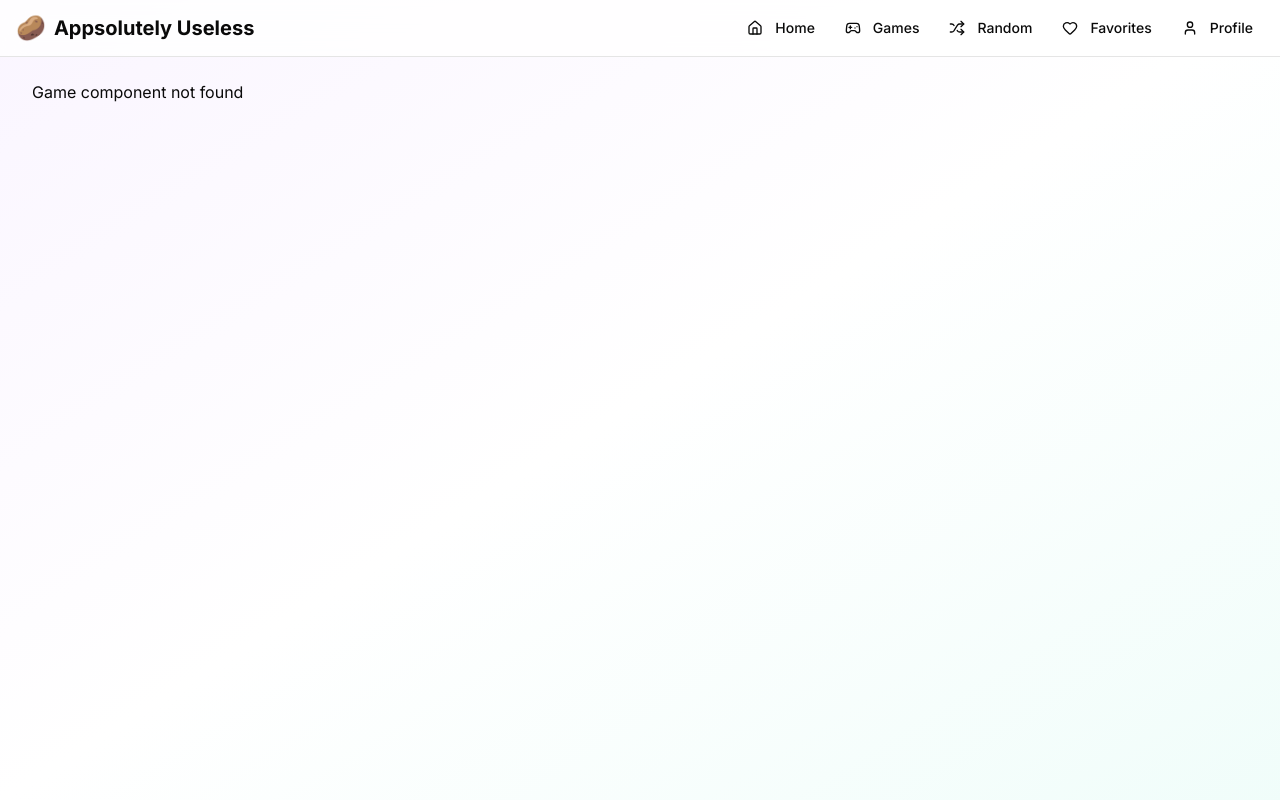
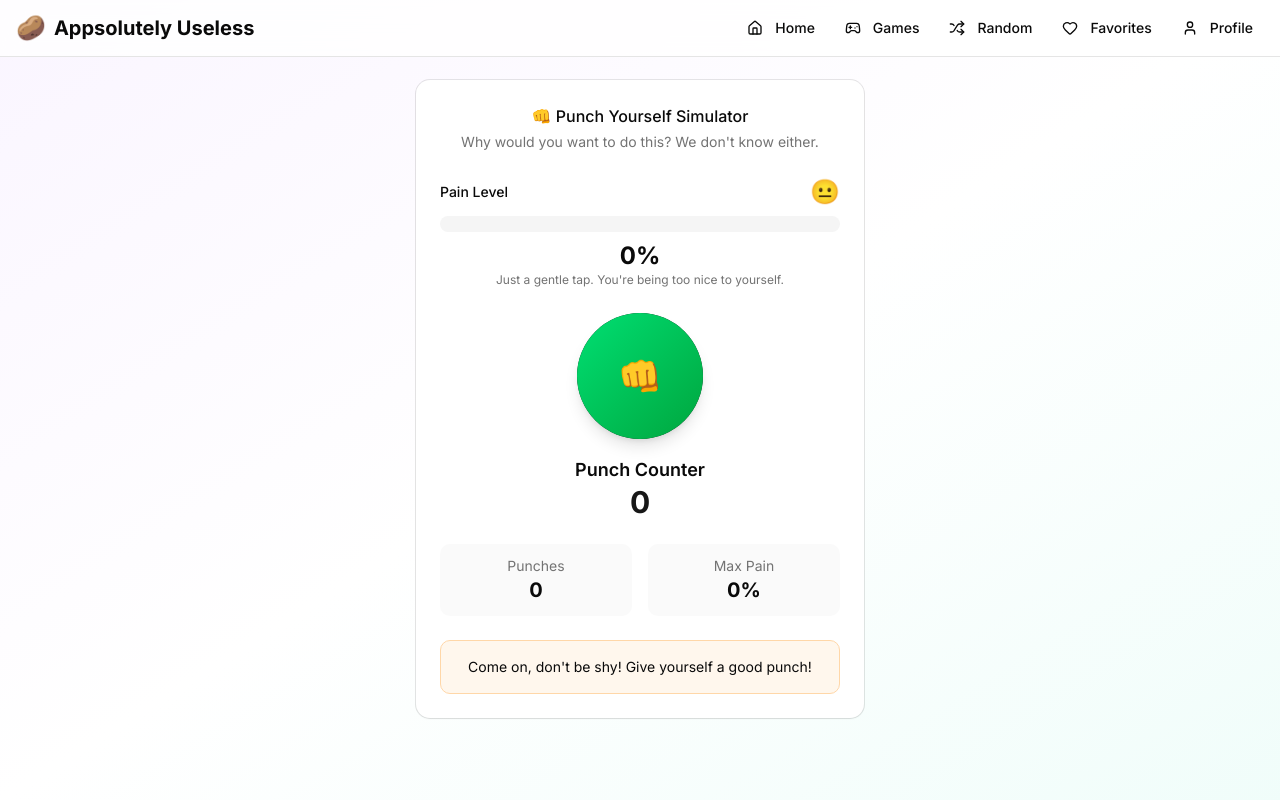
Before and after one commit to keerthi-officials/appsolutely-useless, a Next.js app: page /games/punch-simulator in a window 1280 px wide. Before the commit this address had no page. Built offline with nearby package versions, Linux system fonts and the light colour scheme.

Commit message:
added punch-yourself

```diff
--- a/app/games/[slug]/view.tsx
+++ b/app/games/[slug]/view.tsx
@@ -1,4 +1,5 @@
 "use client";
+import { PunchSimulatorGame } from "@/components/games/punch-simulator";
 import { SoupOrSoapGame } from "@/components/games/soup-or-soap";
 import { Button } from "@/components/ui/button";
 import { getGameById } from "@/lib/game-data";
@@ -54,6 +55,8 @@ export function GamePageClient({ slug }: GamePageClientProps) {
     switch (game.id) {
       case "soup-or-soap":
         return <SoupOrSoapGame key={gameKey} />;
+      case "punch-simulator":
+        return <PunchSimulatorGame key={gameKey} />;
       default:
         return <div>Game component not found</div>;
     }
--- /dev/null
+++ b/components/games/punch-simulator.tsx
@@ -0,0 +1,132 @@
+"use client";
+
+import { useState } from "react";
+import { Button } from "@/components/ui/button";
+import { Card, CardContent, CardHeader, CardTitle } from "@/components/ui/card";
+import { Progress } from "@/components/ui/progress";
+
+
+export function PunchSimulatorGame() {
+  const [painLevel, setPainLevel] = useState(0);
+  const [punchCount, setPunchCount] = useState(0);
+  const [isAnimating, setIsAnimating] = useState(false);
+
+  const punchYourself = () => {
+    setPunchCount((prev) => prev + 1);
+    setPainLevel((prev) => Math.min(100, prev + Math.random() * 10 + 5));
+
+    setIsAnimating(true);
+    setTimeout(() => setIsAnimating(false), 300);
+  };
+
+  const getPainEmoji = () => {
+    if (painLevel < 20) return "😐";
+    if (painLevel < 40) return "😬";
+    if (painLevel < 60) return "😣";
+    if (painLevel < 80) return "😵";
+    return "💀";
+  };
+
+  const getPainDescription = () => {
+    if (painLevel < 20)
+      return "Just a gentle tap. You're being too nice to yourself.";
+    if (painLevel < 40) return "That stung a bit. You're getting warmer.";
+    if (painLevel < 60)
+      return "Ouch! That actually hurt. Why are you doing this?";
+    if (painLevel < 80)
+      return "Seriously painful now. Please reconsider your life choices.";
+    return "MAXIMUM PAIN ACHIEVED! You've mastered the art of self-punishment.";
+  };
+
+  const getPainColor = () => {
+    if (painLevel < 20) return "from-green-400 to-green-600";
+    if (painLevel < 40) return "from-yellow-400 to-yellow-600";
+    if (painLevel < 60) return "from-orange-400 to-orange-600";
+    if (painLevel < 80) return "from-red-400 to-red-600";
+    return "from-purple-400 to-purple-600";
+  };
+
+  return (
+    <Card className="max-w-md mx-auto">
+      <CardHeader className="text-center">
+        <CardTitle>👊 Punch Yourself Simulator</CardTitle>
+        <p className="text-sm text-muted-foreground">
+          Why would you want to do this? We don't know either.
+        </p>
+      </CardHeader>
+      <CardContent className="space-y-6">
+        <div className="space-y-2">
+          <div className="flex items-center justify-between">
+            <span className="text-sm font-medium">Pain Level</span>
+            <span className="text-2xl">{getPainEmoji()}</span>
+          </div>
+          <Progress value={painLevel} className="h-4" />
+          <div className="text-center">
+            <div className="text-2xl font-bold">{Math.round(painLevel)}%</div>
+            <div className="text-xs text-muted-foreground">
+              {getPainDescription()}
+            </div>
+          </div>
+        </div>
+
+        <div className="text-center">
+          <Button
+            onClick={punchYourself}
+            size="lg"
+            className={`w-32 z-100 h-32 rounded-full text-4xl transition-all duration-300 ${
+              isAnimating ? "scale-2000 rotate-12" : "scale-100"
+            } bg-linear-to-br ${getPainColor()}  shadow-lg`}
+          >
+            👊
+          </Button>
+          <div className="mt-4">
+            <div className="text-lg font-semibold">Punch Counter</div>
+            <div className="text-3xl font-bold text-primary">{punchCount}</div>
+          </div>
+        </div>
+
+        <div className="grid grid-cols-2 gap-4 text-center">
+          <div className="p-3 bg-muted/50 rounded-lg">
+            <div className="text-sm text-muted-foreground">Punches</div>
+            <div className="text-xl font-bold">{punchCount}</div>
+          </div>
+          <div className="p-3 bg-muted/50 rounded-lg">
+            <div className="text-sm text-muted-foreground">Max Pain</div>
+            <div className="text-xl font-bold">{Math.round(painLevel)}%</div>
+          </div>
+        </div>
+
+        <div className="text-center p-4 bg-orange-50 border border-orange-200 rounded-lg">
+          <div className="text-sm">
+            {punchCount === 0 &&
+              "Come on, don't be shy! Give yourself a good punch!"}
+            {punchCount > 0 &&
+              punchCount < 10 &&
+              "You're getting the hang of this masochistic lifestyle."}
+            {punchCount >= 10 &&
+              punchCount < 25 &&
+              "Impressive dedication to self-harm simulation."}
+            {punchCount >= 25 &&
+              punchCount < 50 &&
+              "You might have a problem. But keep going!"}
+            {punchCount >= 50 &&
+              "You are officially a professional self-puncher. Seek help."}
+          </div>
+        </div>
+
+        {punchCount > 0 && (
+          <Button
+            variant="outline"
+            onClick={() => {
+              setPainLevel(0);
+              setPunchCount(0);
+            }}
+            className="w-full"
+          >
+            🔄 Reset Pain (Start Over)
+          </Button>
+        )}
+      </CardContent>
+    </Card>
+  );
+}
--- /dev/null
+++ b/components/ui/progress.tsx
@@ -0,0 +1,31 @@
+"use client"
+
+import * as React from "react"
+import { Progress as ProgressPrimitive } from "radix-ui"
+
+import { cn } from "@/lib/utils"
+
+function Progress({
+  className,
+  value,
+  ...props
+}: React.ComponentProps<typeof ProgressPrimitive.Root>) {
+  return (
+    <ProgressPrimitive.Root
+      data-slot="progress"
+      className={cn(
+        "relative flex h-1.5 w-full items-center overflow-x-hidden rounded-full bg-muted",
+        className
+      )}
+      {...props}
+    >
+      <ProgressPrimitive.Indicator
+        data-slot="progress-indicator"
+        className="size-full flex-1 bg-primary transition-all"
+        style={{ transform: `translateX(-${100 - (value || 0)}%)` }}
+      />
+    </ProgressPrimitive.Root>
+  )
+}
+
+export { Progress }
```
